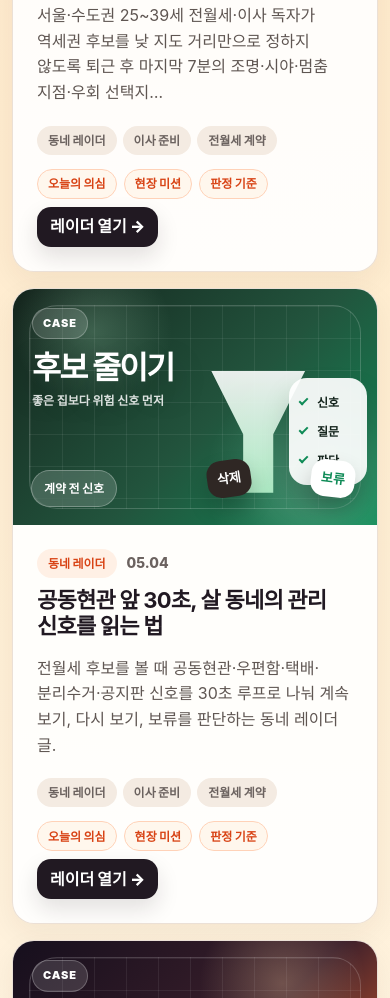
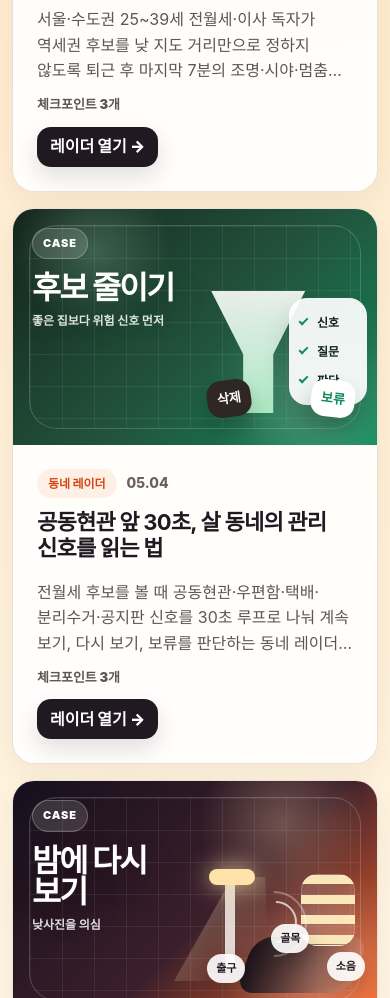
Before and after one commit to r2cuerdame/r2cuerdame.github.io, a plain HTML site: page radar/index.html in a window 390 px wide. Shown: the part 1465-2463 px from the top of the page. Drawn offline with Linux system fonts and the light colour scheme.

Commit message:
Simplify radar list cards for mobile readability

```diff
--- a/main.css
+++ b/main.css
@@ -179,6 +179,13 @@
 .radar-card h2 { margin: 2px 0 0; font-size: clamp(22px, 3vw, 31px); }
 .radar-card p { margin: 0; }
 .radar-card-hook { padding: 9px 11px; border-radius: 16px; background: #fff7ed; border: 1px solid #ffd2b8; color: #9a3412; font-size: 14px; line-height: 1.45; font-weight: 950; }
+
+.radar-card-checkpoint { margin: 2px 0 0; color: var(--orange-dark); font-size: 13px; font-weight: 900; }
+.radar-card-list .tag-row,
+.radar-card-list .radar-card-badge { display: none; }
+.radar-card-list .radar-card-body { gap: 10px; }
+.radar-card-list .radar-card .text-link { margin-top: 2px; }
+.radar-card-list .radar-card p { margin: 0; }
 .radar-card-actions { display: flex; flex-wrap: wrap; gap: 7px; margin-top: 6px; }
 .radar-card-actions span { display: inline-flex; align-items: center; min-height: 30px; padding: 0 10px; border-radius: 999px; background: #fff7ed; border: 1px solid #ffd2b8; color: var(--orange-dark); font-size: 12px; font-weight: 950; }
 .radar-card .text-link { width: fit-content; min-height: 40px; margin-top: auto; padding: 0 13px; border-radius: 14px; background: var(--ink); color: #fff; text-decoration: none; box-shadow: 0 10px 22px rgba(33,25,34,.13); }
@@ -563,3 +570,11 @@
 @media (max-width: 360px) {
   .nav { grid-template-columns: repeat(2, minmax(0, 1fr)); }
 }
+
+
+@media (max-width: 430px) {
+  .radar-card-list .radar-card h2 { display: -webkit-box; -webkit-line-clamp: 2; -webkit-box-orient: vertical; overflow: hidden; }
+  .radar-card-list .radar-card p { display: -webkit-box; -webkit-line-clamp: 3; -webkit-box-orient: vertical; overflow: hidden; }
+  .radar-card-list .radar-card-checkpoint,
+  .radar-card-list .radar-card .text-link { display: inline-flex; }
+}
--- a/radar/index.html
+++ b/radar/index.html
@@ -71,7 +71,7 @@
     <span class="category-chip">예산·보증금·월세</span><span class="category-chip">관리비·교통비</span><span class="category-chip">통근·대체 생활권</span><span class="category-chip">생활 상권</span><span class="category-chip">밤길·소음</span><span class="category-chip">상가 임대차·권리금</span>
   </div>
 </section>
-<section class="article-list">
+<section class="article-list radar-card-list">
   <div class="section-title"><h2>공개된 동네 레이더 글</h2><p>각 글은 결론보다 “계약 전 무엇을 다시 확인할지”에 맞춰 읽으면 됩니다.</p></div>
   <article class="list-card radar-card theme-night">
   <a class="radar-card-visual scene-night" href="/radar/station-to-home-night-route-check/" aria-label="역에서 집까지 마지막 7분, 밤길을 다시 보는 법">
@@ -93,7 +93,7 @@
 
     <p>서울·수도권 25~39세 전월세·이사 독자가 역세권 후보를 낮 지도 거리만으로 정하지 않도록 퇴근 후 마지막 7분의 조명·시야·멈춤 지점·우회 선택지…</p>
     <div class="tag-row"><span class="tag pale">동네 레이더</span> <span class="tag pale">이사 준비</span> <span class="tag pale">전월세 계약</span></div>
-    <div class="radar-card-actions"><span>오늘의 의심</span><span>현장 미션</span><span>판정 기준</span></div>
+    <p class="radar-card-checkpoint">체크포인트 3개</p>
     <a class="text-link" href="/radar/station-to-home-night-route-check/">레이더 열기 →</a>
   </div>
 </article>
@@ -116,7 +116,7 @@
 
     <p>전월세 후보를 볼 때 공동현관·우편함·택배·분리수거·공지판 신호를 30초 루프로 나눠 계속 보기, 다시 보기, 보류를 판단하는 동네 레이더 글.</p>
     <div class="tag-row"><span class="tag pale">동네 레이더</span> <span class="tag pale">이사 준비</span> <span class="tag pale">전월세 계약</span></div>
-    <div class="radar-card-actions"><span>오늘의 의심</span><span>현장 미션</span><span>판정 기준</span></div>
+    <p class="radar-card-checkpoint">체크포인트 3개</p>
     <a class="text-link" href="/radar/shared-entrance-management-signals/">레이더 열기 →</a>
   </div>
 </article>
@@ -140,7 +140,7 @@
 
     <p>반지하가 아닌 1층 전월세 후보를 볼 때 현관 앞 5m, 창문 시선, 수거·택배 동선, 우천 흔적, 야간 소음을 14분 루프로 나눠 계속 보기·다시…</p>
     <div class="tag-row"><span class="tag pale">동네 레이더</span> <span class="tag pale">이사 준비</span> <span class="tag pale">전월세 계약</span></div>
-    <div class="radar-card-actions"><span>오늘의 의심</span><span>현장 미션</span><span>판정 기준</span></div>
+    <p class="radar-card-checkpoint">체크포인트 3개</p>
     <a class="text-link" href="/radar/ground-floor-home-check/">레이더 열기 →</a>
   </div>
 </article>
@@ -164,7 +164,7 @@
 
     <p>서울·수도권 25~39세 전월세 독자가 엘리베이터 없는 4층 빌라를 볼 때 계단, 큰 짐, 택배, 분리수거, 밤 귀가를 12분 루프로 나눠 계속 보기…</p>
     <div class="tag-row"><span class="tag pale">동네 레이더</span> <span class="tag pale">이사 준비</span> <span class="tag pale">전월세 계약</span></div>
-    <div class="radar-card-actions"><span>오늘의 의심</span><span>현장 미션</span><span>판정 기준</span></div>
+    <p class="radar-card-checkpoint">체크포인트 3개</p>
     <a class="text-link" href="/radar/stair-only-fourth-floor-villa-check/">레이더 열기 →</a>
   </div>
 </article>
@@ -187,7 +187,7 @@
 
     <p>서울·수도권 25~39세 전월세·이사 독자가 아침 8시 후보지를 다시 볼 때 등교, 수거, 출근, 공용부 대기를 내 루틴과 분리해 계속 보기·다시 보…</p>
     <div class="tag-row"><span class="tag pale">동네 레이더</span> <span class="tag pale">이사 준비</span> <span class="tag pale">전월세 계약</span></div>
-    <div class="radar-card-actions"><span>오늘의 의심</span><span>현장 미션</span><span>판정 기준</span></div>
+    <p class="radar-card-checkpoint">체크포인트 3개</p>
     <a class="text-link" href="/radar/morning-routine-neighborhood-check/">레이더 열기 →</a>
   </div>
 </article>
@@ -211,7 +211,7 @@
 
     <p>서울·수도권 25~39세 전월세·이사 독자가 밤 10시 전후 후보지를 다시 볼 때 큰길·골목·공용부·창가 소리를 나누고 계속 보기·다시 보기·보류 질…</p>
     <div class="tag-row"><span class="tag pale">동네 레이더</span> <span class="tag pale">이사 준비</span> <span class="tag pale">전월세 계약</span></div>
-    <div class="radar-card-actions"><span>오늘의 의심</span><span>현장 미션</span><span>판정 기준</span></div>
+    <p class="radar-card-checkpoint">체크포인트 3개</p>
     <a class="text-link" href="/radar/night-noise-walk-check/">레이더 열기 →</a>
   </div>
 </article>
@@ -235,7 +235,7 @@
 
     <p>전월세 후보를 비 오는 날 볼 때 실내 습기, 공용부 물기, 골목 배수, 우산 동선을 나눠 기록하고 계속 볼지, 맑은 날 다시 볼지, 보류 질문을 남…</p>
     <div class="tag-row"><span class="tag pale">동네 레이더</span> <span class="tag pale">이사 준비</span> <span class="tag pale">전월세 계약</span></div>
-    <div class="radar-card-actions"><span>오늘의 의심</span><span>현장 미션</span><span>판정 기준</span></div>
+    <p class="radar-card-checkpoint">체크포인트 3개</p>
     <a class="text-link" href="/radar/rainy-day-viewing-neighborhood-signals/">레이더 열기 →</a>
   </div>
 </article>
@@ -260,7 +260,7 @@
     <p class="radar-card-hook">오늘의 의심 · 최단시간 착시: 앱은 35분이라는데 몸은 매일 50분짜리 피로를 기억한다.</p>
     <p>지도앱 최단시간만 보면 줄 서는 정류장, 긴 환승 통로, 비 오는 날 마지막 도보, 야근 후 우회길이 빠진다. 서울·수도권 전월세 후보를 계약 전 1…</p>
     <div class="tag-row"><span class="tag pale">동네 레이더</span> <span class="tag pale">이사 준비</span> <span class="tag pale">전월세 계약</span></div>
-    <div class="radar-card-actions"><span>오늘의 의심</span><span>현장 미션</span><span>판정 기준</span></div>
+    <p class="radar-card-checkpoint">체크포인트 3개</p>
     <a class="text-link" href="/radar/commute-fatigue-neighborhood-check/">레이더 열기 →</a>
   </div>
 </article>
@@ -284,7 +284,7 @@
     <p class="radar-card-hook">오늘의 의심 · 낮사진 사기: 방은 멀쩡한데 내가 실제로 사는 시간대가 비어 있다.</p>
     <p>낮 사진과 낮 방문만 믿으면 퇴근길 조도, 마지막 골목, 건물 입구 대기감, 밤소음이 빠진다. 서울·수도권 전월세 후보를 계약 전 20분 다시 걸으며…</p>
     <div class="tag-row"><span class="tag pale">동네 레이더</span> <span class="tag pale">이사 준비</span> <span class="tag pale">전월세 계약</span></div>
-    <div class="radar-card-actions"><span>오늘의 의심</span><span>현장 미션</span><span>판정 기준</span></div>
+    <p class="radar-card-checkpoint">체크포인트 3개</p>
     <a class="text-link" href="/radar/after-work-neighborhood-check/">레이더 열기 →</a>
   </div>
 </article>
@@ -307,7 +307,7 @@
     <p class="radar-card-hook">오늘의 의심 · 관리비 블랙박스: 월세는 낮은데 매달 빠지는 돈의 정체가 안 보인다.</p>
     <p>월세가 낮아 보여도 관리비 포함 항목이 흐리면 실제 고정비는 달라진다. 전기·수도·가스·인터넷·청소·공용관리 중 무엇이 빠졌는지 묻고, 답이 흐린 월…</p>
     <div class="tag-row"><span class="tag pale">동네 레이더</span> <span class="tag pale">이사 준비</span> <span class="tag pale">전월세 계약</span></div>
-    <div class="radar-card-actions"><span>오늘의 의심</span><span>현장 미션</span><span>판정 기준</span></div>
+    <p class="radar-card-checkpoint">체크포인트 3개</p>
     <a class="text-link" href="/radar/maintenance-fee-opaque-rent/">레이더 열기 →</a>
   </div>
 </article>
@@ -330,7 +330,7 @@
     <p class="radar-card-hook">오늘의 의심 · 월세 착시: 싸 보이는 숫자가 생활비와 피로를 다른 줄로 숨긴다.</p>
     <p>월세가 5만 원 낮아도 보증금, 관리비, 통근, 장보기·병원·세탁 동선이 나빠지면 생활비와 피로가 더 커질 수 있다. 계약 전 낮은 월세 착시를 잡는…</p>
     <div class="tag-row"><span class="tag pale">동네 레이더</span> <span class="tag pale">이사 준비</span> <span class="tag pale">전월세 계약</span></div>
-    <div class="radar-card-actions"><span>오늘의 의심</span><span>현장 미션</span><span>판정 기준</span></div>
+    <p class="radar-card-checkpoint">체크포인트 3개</p>
     <a class="text-link" href="/radar/monthly-rent-pressure-questions/">레이더 열기 →</a>
   </div>
 </article>
@@ -353,7 +353,7 @@
     <p class="radar-card-hook">오늘의 의심 · 후보 과잉 착시: 많이 저장할수록 똑똑해진 것 같지만, 결정은 더 흐려진다.</p>
     <p>좋은 동네를 찾기 전에 안 맞는 후보를 줄여야 한다. 예산, 통근, 인구 신호, 생활 상권, 현장 질문을 묶어 서울·수도권 월세·전세 후보를 계약 전…</p>
     <div class="tag-row"><span class="tag pale">동네 레이더</span> <span class="tag pale">이사 준비</span> <span class="tag pale">전월세 계약</span></div>
-    <div class="radar-card-actions"><span>오늘의 의심</span><span>현장 미션</span><span>판정 기준</span></div>
+    <p class="radar-card-checkpoint">체크포인트 3개</p>
     <a class="text-link" href="/radar/dongne-signal-framework/">레이더 열기 →</a>
   </div>
 </article>
@@ -377,7 +377,7 @@
     <p class="radar-card-hook">오늘의 의심 · 유동인구 착시: 사람이 많은 것과 내 카페에 돈을 쓰는 것은 다르다.</p>
     <p>유동인구가 많아도 카페가 이미 많고, 권리금 회수 기간이 길고, 시간대가 안 맞으면 좋은 자리가 아닐 수 있다. 서울 카페 창업·상가 계약 전 사람…</p>
     <div class="tag-row"><span class="tag pale">동네 레이더</span> <span class="tag pale">카페 창업</span> <span class="tag pale">상권 분석</span></div>
-    <div class="radar-card-actions"><span>오늘의 의심</span><span>현장 미션</span><span>판정 기준</span></div>
+    <p class="radar-card-checkpoint">체크포인트 3개</p>
     <a class="text-link" href="/radar/cafe-contract-risk/">레이더 열기 →</a>
   </div>
 </article>
```
Also changed, not shown: index.html (+5 -5 lines).
